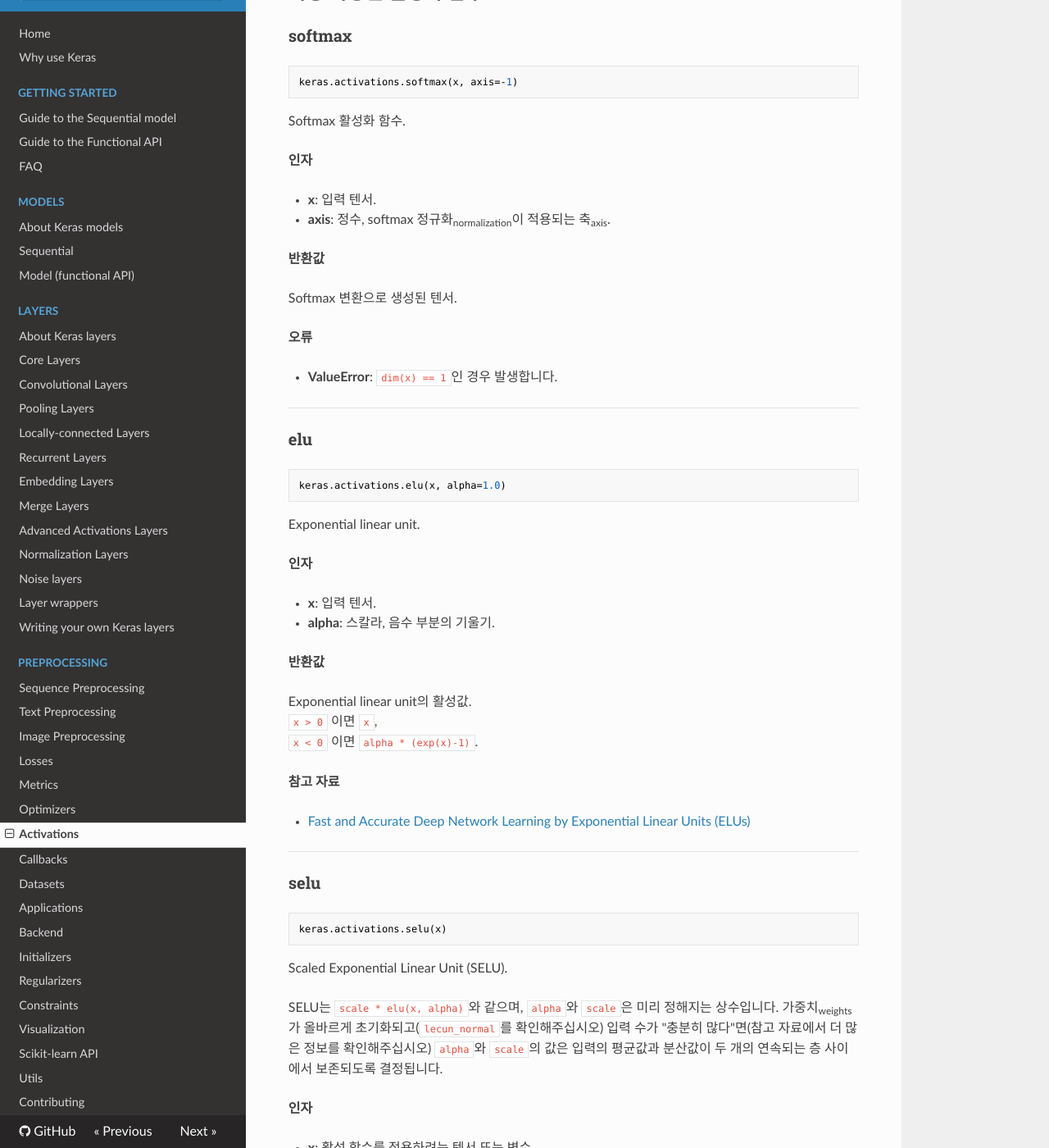
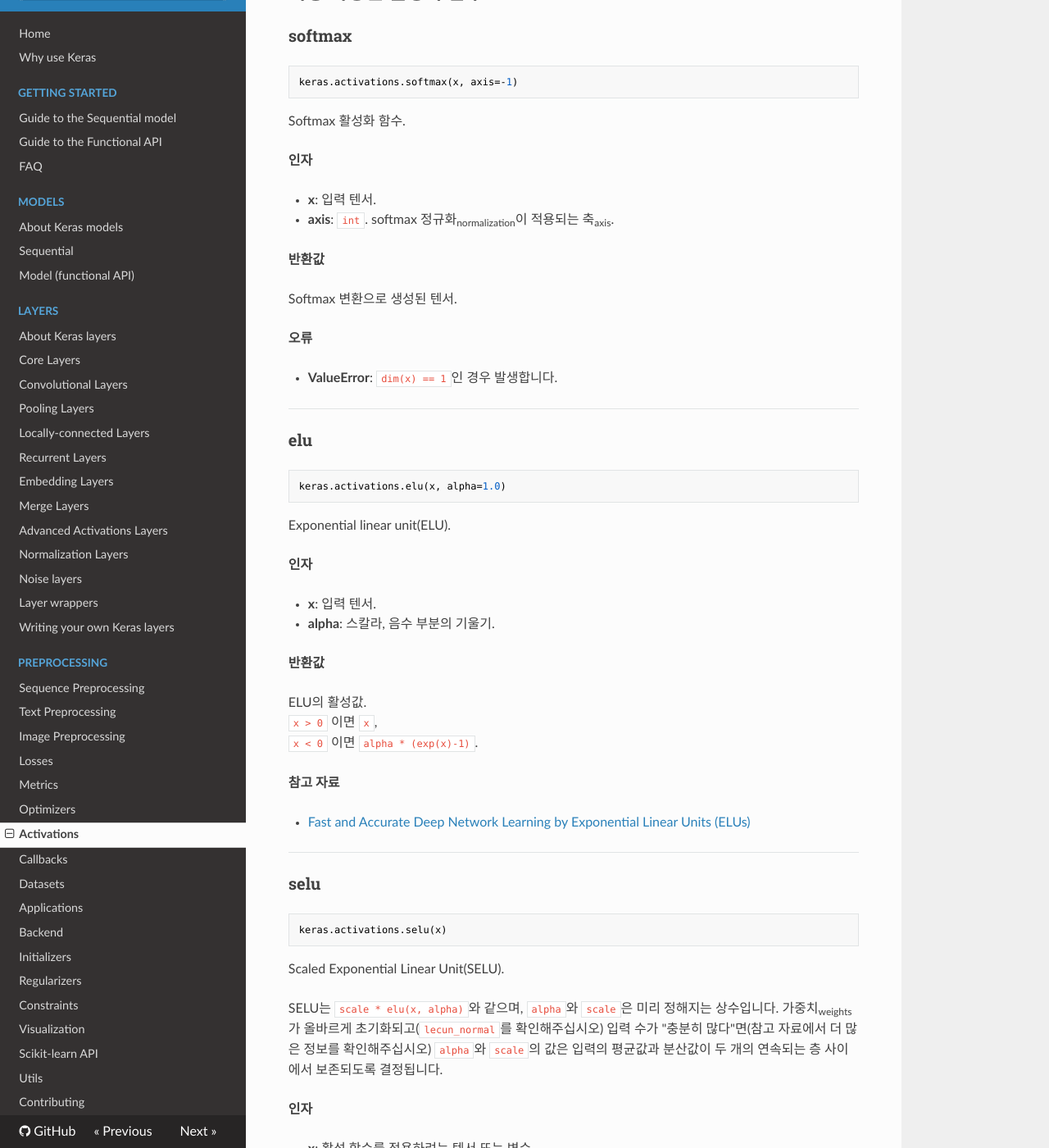
Before and after one commit to keras-team/keras-docs-ko, an MkDocs documentation site: the page built from sources/activations.md, in a window 1280 px wide and 1400 px high, scrolled down 618 px. Shown: the whole window at 82% size. Built offline with MkDocs 1.6.1, drawn with Linux system fonts in a browser that asks for light colours; nearby versions of some CDN libraries; some of the changed text lies outside the part shown.

Commit message:
Update activations.md

````diff
--- a/sources/activations.md
+++ b/sources/activations.md
@@ -37,7 +37,7 @@ Softmax 활성화 함수.
 __인자__
 
 - __x__: 입력 텐서.
-- __axis__: 정수, softmax 정규화<sub>normalization</sub>이 적용되는 축<sub>axis</sub>.
+- __axis__: `int`. softmax 정규화<sub>normalization</sub>이 적용되는 축<sub>axis</sub>.
 
 
 __반환값__
@@ -58,7 +58,7 @@ keras.activations.elu(x, alpha=1.0)
 ```
 
 
-Exponential linear unit.
+Exponential linear unit(ELU).
 
 __인자__
 
@@ -67,7 +67,7 @@ __인자__
 
 __반환값__
 
-Exponential linear unit의 활성값.
+ELU의 활성값.
 `x > 0` 이면 `x`,
 `x < 0` 이면 `alpha * (exp(x)-1)`.
 
@@ -86,7 +86,7 @@ keras.activations.selu(x)
 ```
 
 
-Scaled Exponential Linear Unit (SELU).
+Scaled Exponential Linear Unit(SELU).
 
 SELU는 `scale * elu(x, alpha)`와 같으며, `alpha`와 `scale`은
 미리 정해지는 상수입니다. 가중치<sub>weights</sub>가 올바르게 초기화되고(`lecun_normal`를 확인해주십시오)
@@ -99,7 +99,7 @@ __인자__
 
 __반환값__
 
-Scaled exponential linear unit의 활성값 `scale * elu(x, alpha)`.
+SELU의 활성값 `scale * elu(x, alpha)`.
 
 __유의 사항__
 
@@ -172,9 +172,9 @@ Rectified Linear Unit.
 __인자__
 
 - __x__: 입력 텐서.
-- __alpha__: 부동소수. 음수 부분의 기울기. 디폴트 값은 0.
-- __max_value__: 부동소수. 포화 임계값.
-- __threshold__: 부동소수. 활성화를 위한 임계치.
+- __alpha__: `float`. 음수 부분의 기울기. 디폴트 값은 0.
+- __max_value__: `float`. 포화 임계값.
+- __threshold__: `float`. 활성화를 위한 임계치.
 
 __반환값__
 
````
Also changed, not shown: other parts of sources/activations.md (+1 -1 lines).
